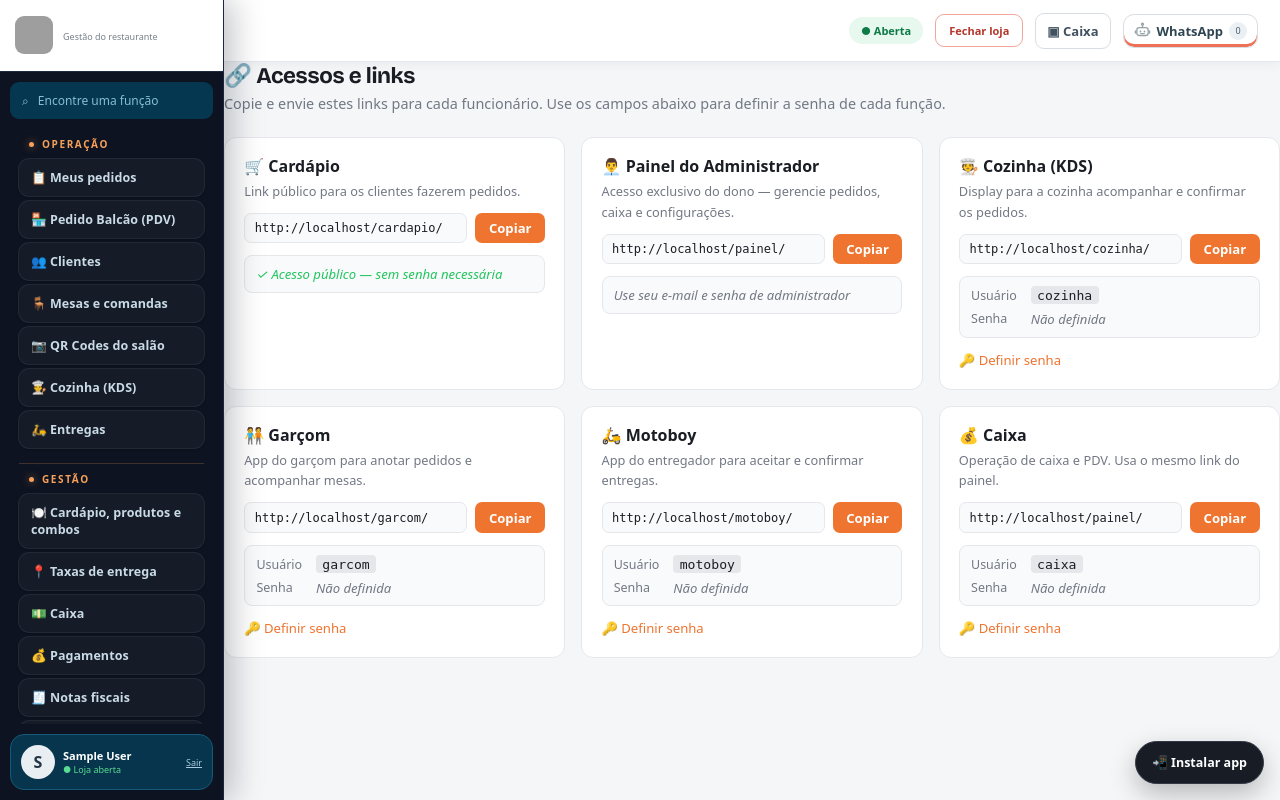
After one commit to Robinson-Lima/pederv, a PHP site: page /index.php?r=admin_links in a window 1280 px wide. The commit adds this page. Run offline with PHP 8.4, Linux system fonts and the light colour scheme; the visitor is signed in with stand-in values (Sample User, id 1); some libraries are stand-ins or nearby versions; grey boxes are pictures that could not be loaded.

Commit message:
Feat: página Acessos e links no painel do restaurante
- Nova rota admin_links: exibe todos os links do restaurante
  (cardápio, painel, cozinha, garçom, motoboy, caixa)
- Senha compartilhada por role: admin define uma senha para cada
  função; armazenada como hash no users + texto claro em settings
  para exibição com botão Mostrar/Ocultar
- Botão copiar link por clipboard API
- Rota admin_links_save: cria/atualiza usuário compartilhado
  (ON CONFLICT usuario DO UPDATE senha_hash) + setting_set
- Menu lateral: novo item 🔗 Acessos e links

Co-Authored-By: Claude Sonnet 4.6 <noreply@anthropic.com>

```diff
--- a/index.php
+++ b/index.php
@@ -753,6 +753,30 @@ case 'admin_salon':
   }
   $waiters=db()->query("SELECT id,nome,usuario,telefone,ativo FROM users WHERE role='garcom' ORDER BY nome")->fetchAll();
   render('admin_salon',['waiters'=>$waiters,'sec'=>$sec]);
+  break;
+
+case 'admin_links':
+  if(!require_role('admin')){ redirect('?r=admin'); }
+  render('admin_links');
+  break;
+
+case 'admin_links_save':
+  if(!require_role('admin')){ redirect('?r=admin'); }
+  saas_csrf_check();
+  $role_save = preg_replace('/[^a-z]/', '', trim($_POST['role'] ?? ''));
+  $usuario_save = preg_replace('/[^a-z0-9_-]/', '', trim($_POST['usuario'] ?? $role_save));
+  $nova_senha = trim($_POST['nova_senha'] ?? '');
+  $roles_permitidos = ['cozinha','garcom','motoboy','caixa'];
+  if(!in_array($role_save, $roles_permitidos, true) || strlen($nova_senha) < 4){
+    redirect('?r=admin_links&erro='.urlencode('Senha inválida ou role não permitido.'));
+    break;
+  }
+  $hash = password_hash($nova_senha, PASSWORD_DEFAULT);
+  $nomes = ['cozinha'=>'Acesso Cozinha','garcom'=>'Acesso Garçom','motoboy'=>'Acesso Motoboy','caixa'=>'Acesso Caixa'];
+  db()->prepare("INSERT INTO users(nome,usuario,senha_hash,role,ativo) VALUES(?,?,?,?,1) ON CONFLICT(usuario) DO UPDATE SET senha_hash=excluded.senha_hash, ativo=1")
+    ->execute([$nomes[$role_save], $usuario_save, $hash, $role_save]);
+  setting_set('senha_visible_'.$role_save, $nova_senha);
+  redirect('?r=admin_links&salvo=1');
   break;
 
 case 'admin_general':
--- /dev/null
+++ b/views/admin_links.php
@@ -0,0 +1,179 @@
+<?php
+$slug = current_slug();
+$scheme = (!empty($_SERVER['HTTPS']) && $_SERVER['HTTPS'] !== 'off') ? 'https' : 'http';
+$host  = $_SERVER['HTTP_HOST'] ?? 'pederv.com.br';
+$base  = $scheme.'://'.$host;
+
+$links = [
+  'cardapio' => [
+    'label'   => '🛒 Cardápio',
+    'desc'    => 'Link público para os clientes fazerem pedidos.',
+    'url'     => $base.'/cardapio/'.$slug,
+    'role'    => null,
+    'usuario' => null,
+  ],
+  'painel' => [
+    'label'   => '👨‍💼 Painel do Administrador',
+    'desc'    => 'Acesso exclusivo do dono — gerencie pedidos, caixa e configurações.',
+    'url'     => $base.'/painel/'.$slug,
+    'role'    => 'admin',
+    'usuario' => null,
+  ],
+  'cozinha' => [
+    'label'   => '🧑‍🍳 Cozinha (KDS)',
+    'desc'    => 'Display para a cozinha acompanhar e confirmar os pedidos.',
+    'url'     => $base.'/cozinha/'.$slug,
+    'role'    => 'cozinha',
+    'usuario' => 'cozinha',
+  ],
+  'garcom' => [
+    'label'   => '🧑‍🤝‍🧑 Garçom',
+    'desc'    => 'App do garçom para anotar pedidos e acompanhar mesas.',
+    'url'     => $base.'/garcom/'.$slug,
+    'role'    => 'garcom',
+    'usuario' => 'garcom',
+  ],
+  'motoboy' => [
+    'label'   => '🛵 Motoboy',
+    'desc'    => 'App do entregador para aceitar e confirmar entregas.',
+    'url'     => $base.'/motoboy/'.$slug,
+    'role'    => 'motoboy',
+    'usuario' => 'motoboy',
+  ],
+  'caixa' => [
+    'label'   => '💰 Caixa',
+    'desc'    => 'Operação de caixa e PDV. Usa o mesmo link do painel.',
+    'url'     => $base.'/painel/'.$slug,
+    'role'    => 'caixa',
+    'usuario' => 'caixa',
+  ],
+];
+
+$roles_com_senha = ['cozinha','garcom','motoboy','caixa'];
+$senhas = [];
+foreach($roles_com_senha as $rl)
+  $senhas[$rl] = setting_get('senha_visible_'.$rl, '');
+?>
+<div class="pg-head">
+  <h1>🔗 Acessos e links</h1>
+  <p>Copie e envie estes links para cada funcionário. Use os campos abaixo para definir a senha de cada função.</p>
+</div>
+
+<?php if(!empty($_GET['salvo'])): ?>
+  <div class="flash ok">✅ Senha atualizada com sucesso.</div>
+<?php endif; ?>
+<?php if(!empty($_GET['erro'])): ?>
+  <div class="flash err">❌ <?= e($_GET['erro']) ?></div>
+<?php endif; ?>
+
+<div class="links-grid">
+<?php foreach($links as $key => $lk): ?>
+  <?php $temSenha = $lk['role'] && in_array($lk['role'], $roles_com_senha); ?>
+  <div class="link-card">
+    <div class="link-card-head">
+      <div>
+        <strong><?= $lk['label'] ?></strong>
+        <small><?= e($lk['desc']) ?></small>
+      </div>
+    </div>
+
+    <div class="link-url-row">
+      <input type="text" class="link-url-input" value="<?= e($lk['url']) ?>" readonly id="url-<?= $key ?>">
+      <button type="button" class="btn-copy" onclick="copyLink('<?= $key ?>')">Copiar</button>
+    </div>
+
+    <?php if($temSenha): ?>
+      <?php $sv = $senhas[$lk['role']]; ?>
+      <div class="link-creds">
+        <div class="cred-row">
+          <span class="cred-label">Usuário</span>
+          <code><?= e($lk['usuario']) ?></code>
+        </div>
+        <div class="cred-row">
+          <span class="cred-label">Senha</span>
+          <?php if($sv !== ''): ?>
+            <span class="senha-mask" id="mask-<?= $key ?>">••••••••</span>
+            <span class="senha-text" id="text-<?= $key ?>" style="display:none"><?= e($sv) ?></span>
+            <button type="button" class="btn-reveal" onclick="toggleSenha('<?= $key ?>')">Mostrar</button>
+          <?php else: ?>
+            <em class="sem-senha">Não definida</em>
+          <?php endif; ?>
+        </div>
+      </div>
+
+      <details class="define-senha">
+        <summary><?= $sv !== '' ? '🔑 Alterar senha' : '🔑 Definir senha' ?></summary>
+        <form method="post" action="?r=admin_links_save" class="form-senha">
+          <?= saas_csrf_field() ?>
+          <input type="hidden" name="role" value="<?= e($lk['role']) ?>">
+          <input type="hidden" name="usuario" value="<?= e($lk['usuario']) ?>">
+          <div class="senha-form-row">
+            <input type="text" name="nova_senha" placeholder="Nova senha" required minlength="4" autocomplete="off" class="senha-input">
+            <button type="submit" class="btn-salvar">Salvar</button>
+          </div>
+        </form>
+      </details>
+    <?php elseif($key === 'cardapio'): ?>
+      <div class="link-creds"><em class="sem-senha" style="color:var(--ok,#22c55e)">✓ Acesso público — sem senha necessária</em></div>
+    <?php elseif($key === 'painel'): ?>
+      <div class="link-creds"><em class="sem-senha">Use seu e-mail e senha de administrador</em></div>
+    <?php endif; ?>
+  </div>
+<?php endforeach; ?>
+</div>
+
+<style>
+.pg-head{margin-bottom:1.5rem}
+.pg-head h1{font-size:1.4rem;margin:0 0 .3rem}
+.pg-head p{color:var(--muted);margin:0;font-size:.9rem}
+.flash{padding:.7rem 1rem;border-radius:8px;margin-bottom:1rem;font-size:.9rem}
+.flash.ok{background:#dcfce7;color:#166534;border:1px solid #bbf7d0}
+.flash.err{background:#fee2e2;color:#991b1b;border:1px solid #fecaca}
+.links-grid{display:grid;grid-template-columns:repeat(auto-fill,minmax(340px,1fr));gap:1rem}
+.link-card{background:var(--card,#fff);border:1px solid var(--border,#e5e7eb);border-radius:12px;padding:1.1rem 1.2rem;display:flex;flex-direction:column;gap:.75rem}
+.link-card-head{display:flex;align-items:flex-start;justify-content:space-between}
+.link-card-head strong{display:block;font-size:1rem;margin-bottom:.15rem}
+.link-card-head small{color:var(--muted);font-size:.8rem;line-height:1.4}
+.link-url-row{display:flex;gap:.5rem}
+.link-url-input{flex:1;font-size:.75rem;padding:.4rem .6rem;border:1px solid var(--border,#e5e7eb);border-radius:7px;background:var(--bg2,#f9fafb);color:var(--text);font-family:monospace;min-width:0}
+.btn-copy{white-space:nowrap;padding:.4rem .85rem;background:var(--brand,#EE7430);color:#fff;border:none;border-radius:7px;cursor:pointer;font-size:.82rem;font-weight:600}
+.btn-copy:hover{opacity:.87}
+.link-creds{display:flex;flex-direction:column;gap:.35rem;padding:.55rem .7rem;background:var(--bg2,#f9fafb);border-radius:8px;border:1px solid var(--border,#e5e7eb)}
+.cred-row{display:flex;align-items:center;gap:.6rem;font-size:.85rem}
+.cred-label{color:var(--muted);width:50px;flex-shrink:0;font-size:.78rem}
+.cred-row code{font-family:monospace;background:var(--border,#e5e7eb);padding:.1rem .4rem;border-radius:4px;font-size:.82rem}
+.senha-mask,.senha-text{font-family:monospace;font-size:.87rem;letter-spacing:.05em}
+.btn-reveal{margin-left:auto;font-size:.75rem;padding:.2rem .55rem;border:1px solid var(--border,#e5e7eb);background:transparent;border-radius:5px;cursor:pointer;color:var(--text)}
+.btn-reveal:hover{background:var(--bg2)}
+.sem-senha{font-size:.82rem;color:var(--muted);font-style:italic}
+.define-senha{margin-top:-.1rem}
+.define-senha summary{font-size:.82rem;color:var(--brand,#EE7430);cursor:pointer;list-style:none;padding:.15rem 0}
+.define-senha summary::-webkit-details-marker{display:none}
+.form-senha{margin-top:.5rem}
+.senha-form-row{display:flex;gap:.5rem}
+.senha-input{flex:1;padding:.42rem .65rem;border:1px solid var(--border,#e5e7eb);border-radius:7px;font-size:.85rem;min-width:0}
+.btn-salvar{padding:.42rem .9rem;background:var(--brand,#EE7430);color:#fff;border:none;border-radius:7px;cursor:pointer;font-size:.85rem;font-weight:600}
+.btn-salvar:hover{opacity:.87}
+@media(max-width:600px){.links-grid{grid-template-columns:1fr}}
+</style>
+<script>
+function copyLink(key){
+  var el=document.getElementById('url-'+key);
+  navigator.clipboard.writeText(el.value).then(function(){
+    var btn=el.parentElement.querySelector('.btn-copy');
+    var orig=btn.textContent;
+    btn.textContent='✓ Copiado';
+    setTimeout(function(){btn.textContent=orig;},1800);
+  });
+}
+function toggleSenha(key){
+  var mask=document.getElementById('mask-'+key);
+  var txt=document.getElementById('text-'+key);
+  var btn=mask.parentElement.querySelector('.btn-reveal');
+  if(txt.style.display==='none'){
+    mask.style.display='none'; txt.style.display=''; btn.textContent='Ocultar';
+  } else {
+    mask.style.display=''; txt.style.display='none'; btn.textContent='Mostrar';
+  }
+}
+</script>
--- a/views/layout.php
+++ b/views/layout.php
@@ -12,7 +12,7 @@ $corPainel  =$hex6(setting_get('panel_color',''),'#EE7430');   // cor do painel
 $corLateral =$hex6(setting_get('panel_side',''),'#0D1320');    // cor da barra lateral
 $menuBg     =setting_get('menu_bg_image','');                  // fundo enviado pelo cliente
 $r=$_GET['r']??'menu';
-$adminRoutes=['admin_orders','admin_pdv','admin_customers','admin_areas','admin_payments','admin_ifood','admin_ifood_add','admin_tables','admin_qr_tables','admin_couriers','admin_caixa','admin_cash_detail','admin_settings','admin_notas','admin_produtos','admin_import','admin_import_raw','admin_financeiro','admin_whatsapp','admin_bot_messages','admin_salon','admin_reports','admin_general','admin_recovery'];
+$adminRoutes=['admin_orders','admin_pdv','admin_customers','admin_areas','admin_payments','admin_ifood','admin_ifood_add','admin_tables','admin_qr_tables','admin_couriers','admin_caixa','admin_cash_detail','admin_settings','admin_notas','admin_produtos','admin_import','admin_import_raw','admin_financeiro','admin_whatsapp','admin_bot_messages','admin_salon','admin_reports','admin_general','admin_recovery','admin_links'];
 $isAdmin=in_array($r,$adminRoutes,true);
 // PWA: cada área instala como um app próprio, com o ícone abrindo direto na tela certa.
 $pwaApp = in_array($r,['admin_caixa','admin_pdv'],true) ? 'caixa'
@@ -63,6 +63,7 @@ if($isAdmin){try{$waCount=(int)db()->query("SELECT COUNT(*) c FROM whatsapp_mess
       <a class="<?= $r==='admin_salon'?'on':'' ?>" href="?r=admin_salon">🏠 Configuração do salão</a>
       <a class="<?= $r==='admin_general'?'on':'' ?>" href="?r=admin_general">⚙️ Configurações gerais</a>
       <a class="<?= $r==='admin_bot_messages'?'on':'' ?>" href="?r=admin_bot_messages">🤖 Mensagens do robô</a>
+      <a class="<?= $r==='admin_links'?'on':'' ?>" href="?r=admin_links">🔗 Acessos e links</a>
       <a class="<?= $r==='admin_settings'?'on':'' ?>" href="?r=admin_settings">👤 Usuários e integrações</a>
     </nav>
     <div class="side-user"><span><?= e(mb_substr($_SESSION['user_nome']??'A',0,1)) ?></span><div><b><?= e($_SESSION['user_nome']??'Administrador') ?></b><small>● Loja aberta</small></div><a href="?r=logout">Sair</a></div>
```
